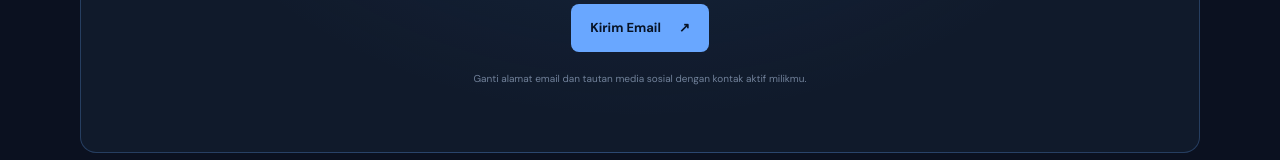
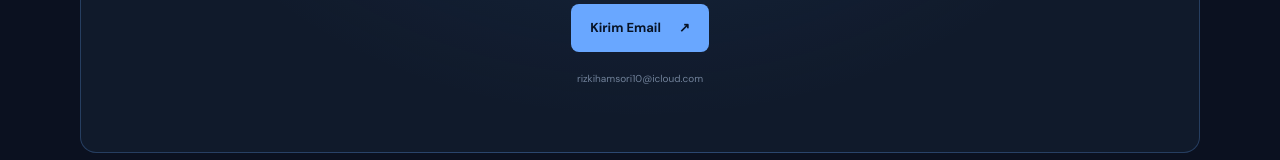
Before and after one commit to kykiii/Portofolio-Kiki, a plain HTML site: page index.html in a window 1280 px wide. Shown: the part 4134-4294 px from the top of the page. Drawn offline with Linux system fonts and the light colour scheme.

Commit message:
Change contact hint to new email address
Updated contact hint with active email address.

```diff
--- a/index.html
+++ b/index.html
@@ -129,7 +129,7 @@
         <h2>Punya kesempatan atau ingin <span class="accent">berdiskusi?</span></h2>
         <p>Saya terbuka untuk kesempatan kerja, kolaborasi, maupun diskusi seputar teknologi.</p>
         <a class="button button-primary" href="mailto:emailkamu@example.com">Kirim Email <span>↗</span></a>
-        <div class="contact-hint">Ganti alamat email dan tautan media sosial dengan kontak aktif milikmu.</div>
+        <div class="contact-hint">rizkihamsori10@icloud.com</div>
       </div>
     </section>
   </main>
```
